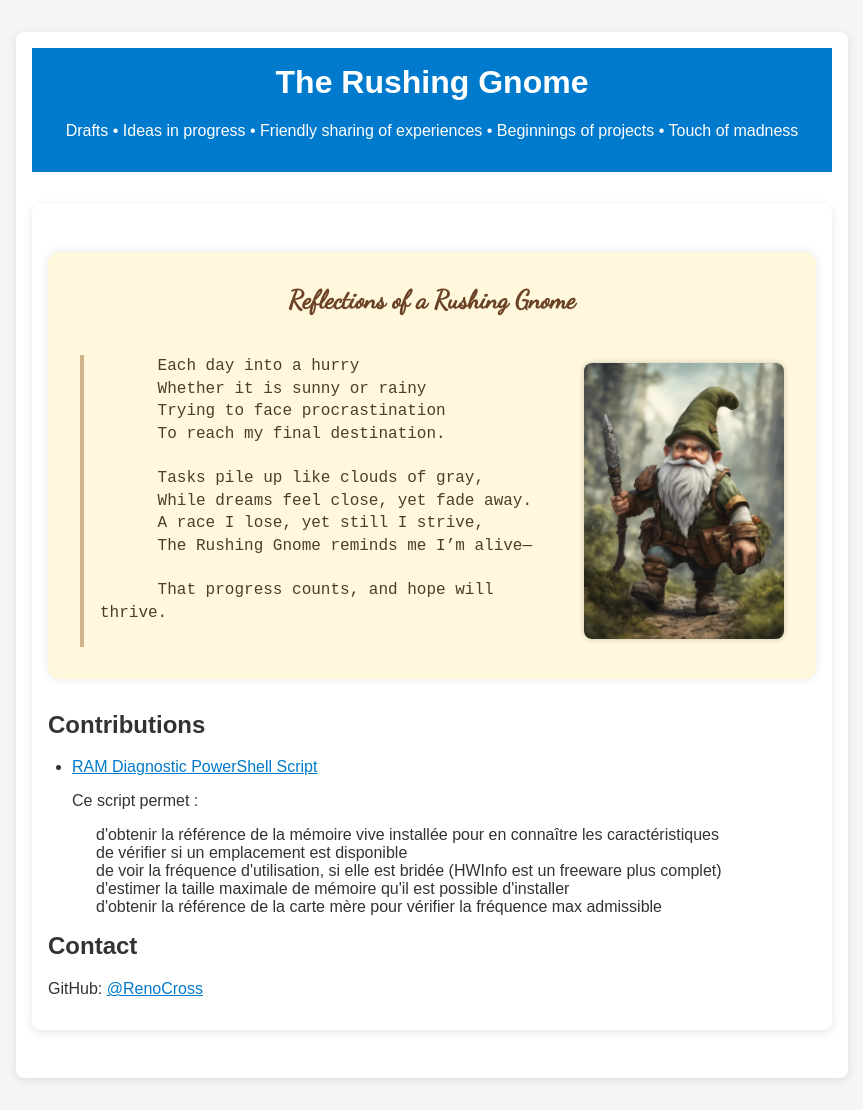
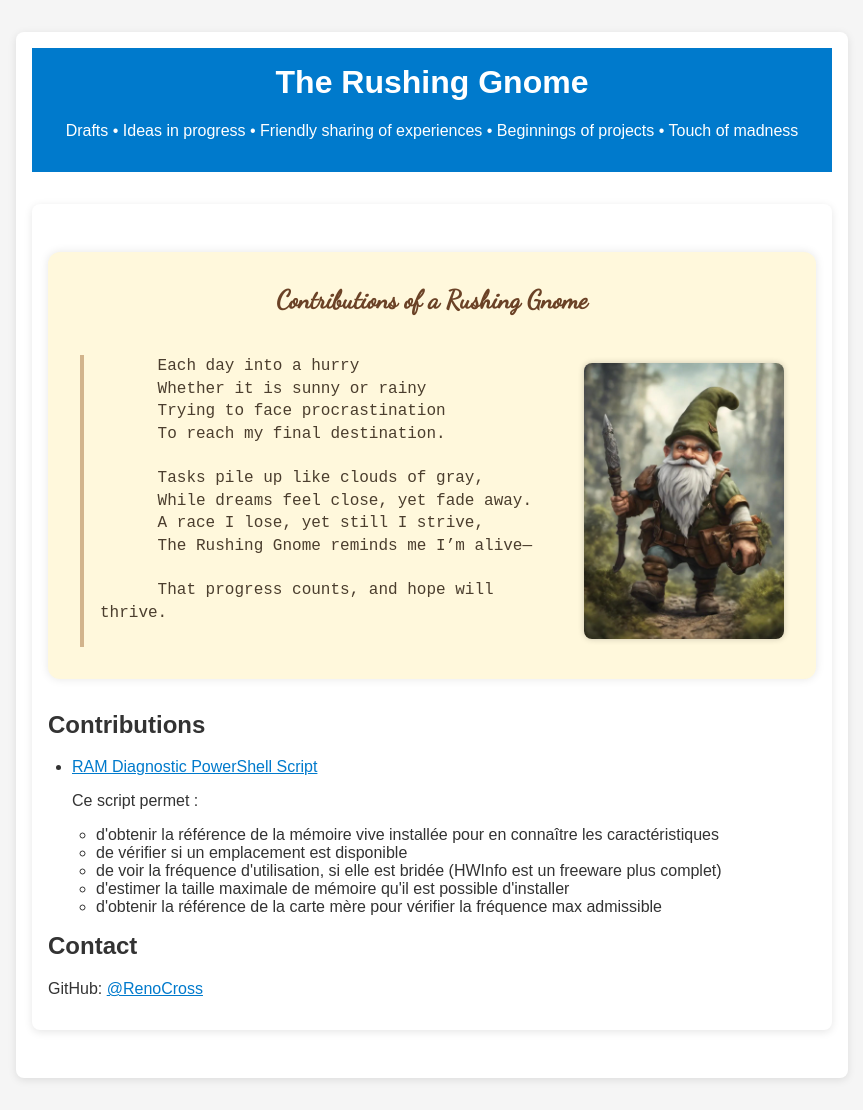
Before and after one commit to RenoCross/the-rushing-gnome, a Jekyll site: the page built from index.html, in a window 1280 px wide. Shown: the whole page, without its empty margins (208-1071 px from the left). Built offline with Jekyll 4.4.1, drawn with Linux system fonts in a browser that asks for light colours.

Commit message:
Update index.html

```diff
--- a/index.html
+++ b/index.html
@@ -11,7 +11,7 @@ title: ""
 <main>
 
   <section id="poem">
-    <h2>Reflections of a Rushing Gnome</h2>
+    <h2>Contributions of a Rushing Gnome</h2>
     <pre>
       Each day into a hurry
       Whether it is sunny or rainy
@@ -31,14 +31,15 @@ title: ""
   <section>
     <h2>Contributions</h2>
     <ul>
-      <li>
-        <a href="https://renocross.github.io/the-rushing-gnome/scripts/ram_diagnostic.ps1">RAM Diagnostic PowerShell Script</a>
+      <li><a href="https://renocross.github.io/the-rushing-gnome/scripts/ram_diagnostic.ps1">RAM Diagnostic PowerShell Script</a>
         <p>Ce script permet :
-          <ul>d'obtenir la référence de la mémoire vive installée pour en connaître les caractéristiques</ul>
-          <ul>de vérifier si un emplacement est disponible</ul>
-          <ul>de voir la fréquence d'utilisation, si elle est bridée (HWInfo est un freeware plus complet)</ul>
-          <ul>d'estimer la taille maximale de mémoire qu'il est possible d'installer</ul>
-          <ul>d'obtenir la référence de la carte mère pour vérifier la fréquence max admissible</ul>
+          <ul>
+            <li>d'obtenir la référence de la mémoire vive installée pour en connaître les caractéristiques</li>
+            <li>de vérifier si un emplacement est disponible</li>
+            <li>de voir la fréquence d'utilisation, si elle est bridée (HWInfo est un freeware plus complet)</li>
+            <li>d'estimer la taille maximale de mémoire qu'il est possible d'installer</li>
+            <li>d'obtenir la référence de la carte mère pour vérifier la fréquence max admissible</li>
+          </ul>
         </p>
       </li>
     </ul>
```
